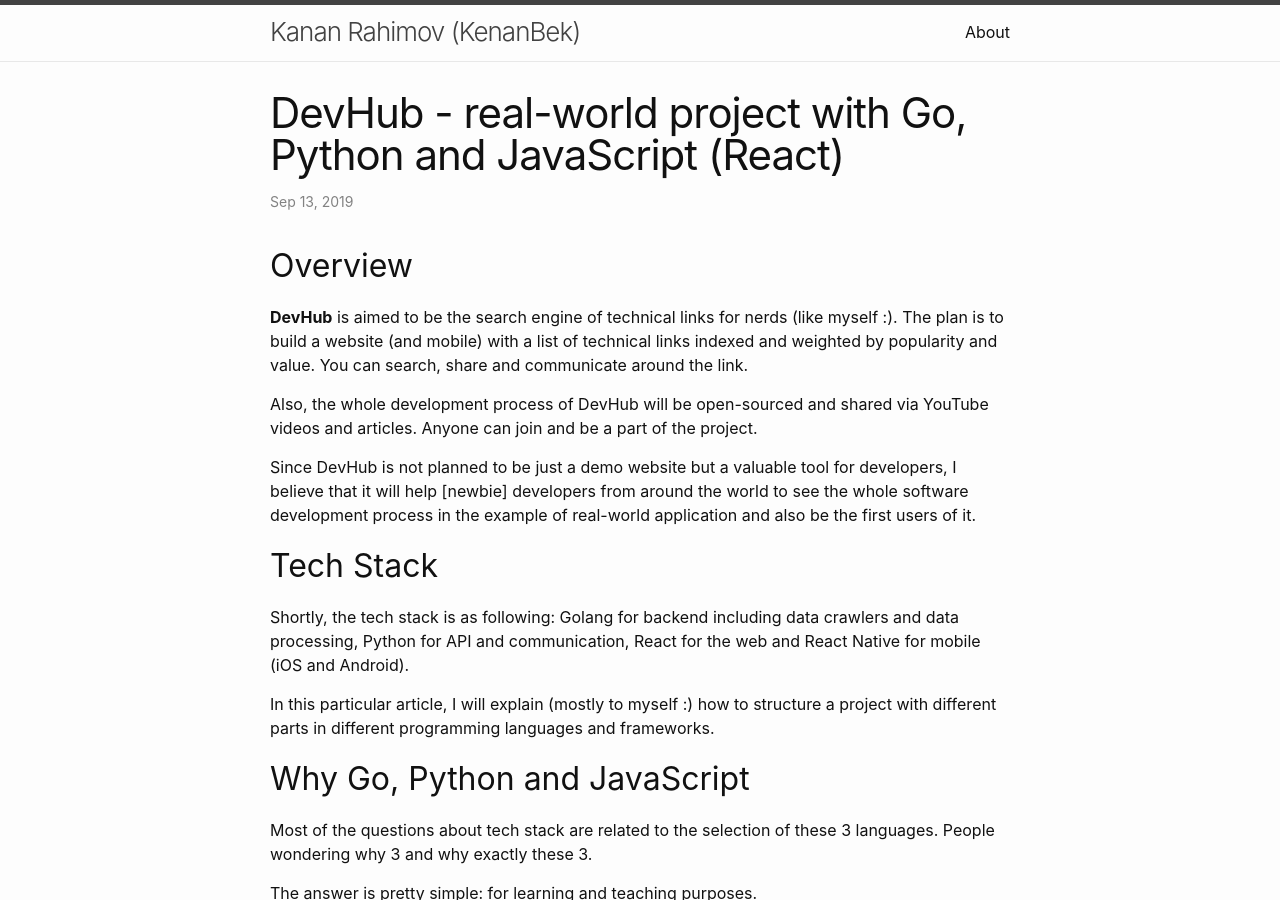
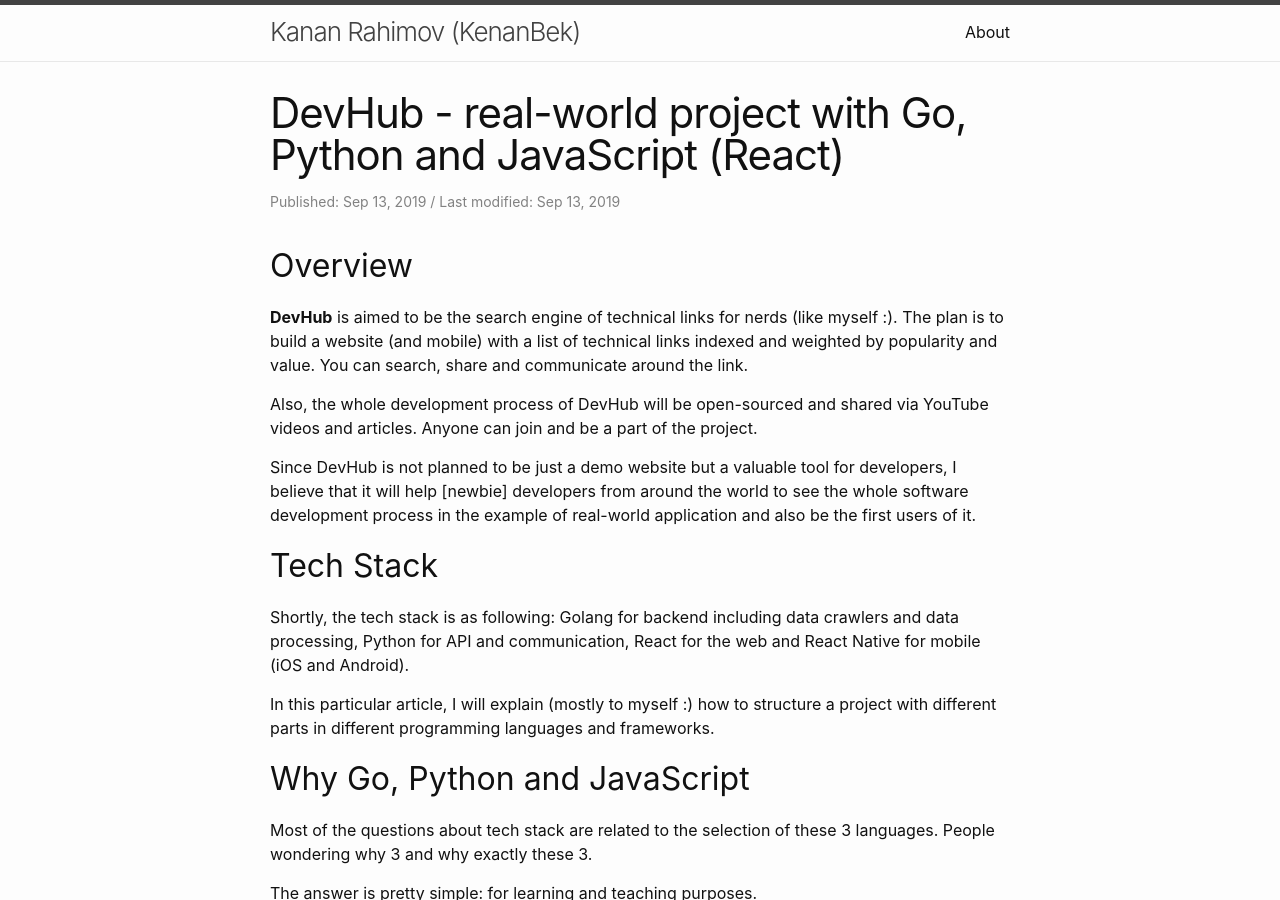
Before and after one commit to KenanBek/kenanbek.github.io, a Jekyll site: the page built from _posts/devhub/2019-09-13-devhub-01-real-world-project-with-go-python-javascript-react.markdown, in a window 1280 px wide and 900 px high. Built offline with Jekyll 4.4.1, drawn with Linux system fonts in a browser that asks for light colours; comment, search, counter and statistics services are not loaded.

Commit message:
Show last modified for article layout

```diff
--- a/_layouts/article.html
+++ b/_layouts/article.html
@@ -8,7 +8,12 @@ layout: default
     <p class="post-meta">
       <time class="dt-published" datetime="{{ page.date | date_to_xmlschema }}" itemprop="datePublished">
         {%- assign date_format = site.minima.date_format | default: "%b %-d, %Y" -%}
-        {{ page.date | date: date_format }}
+        Published: {{ page.date | date: date_format }}
+      </time>
+      <span>/</span>
+      <time class="dt-published" datetime="{{ page.date | date_to_xmlschema }}" itemprop="dateModified">
+        {%- assign date_format = site.minima.date_format | default: "%b %-d, %Y" -%}
+        Last modified: {{ page.lastmod | date: date_format }}
       </time>
       {%- if page.author -%}
         • <span itemprop="author" itemscope itemtype="http://schema.org/Person"><span class="p-author h-card" itemprop="name">{{ page.author }}</span></span>
```
